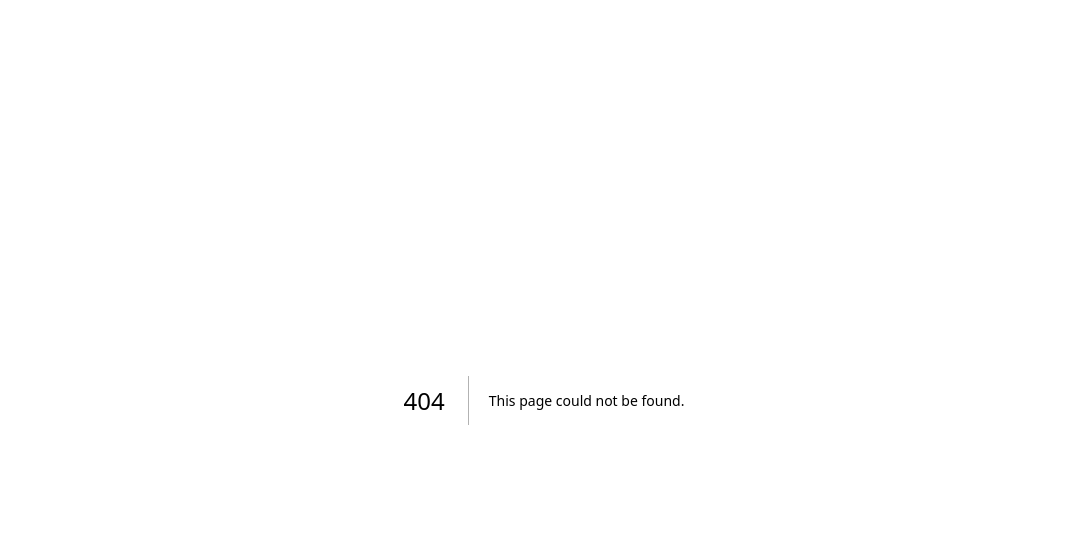
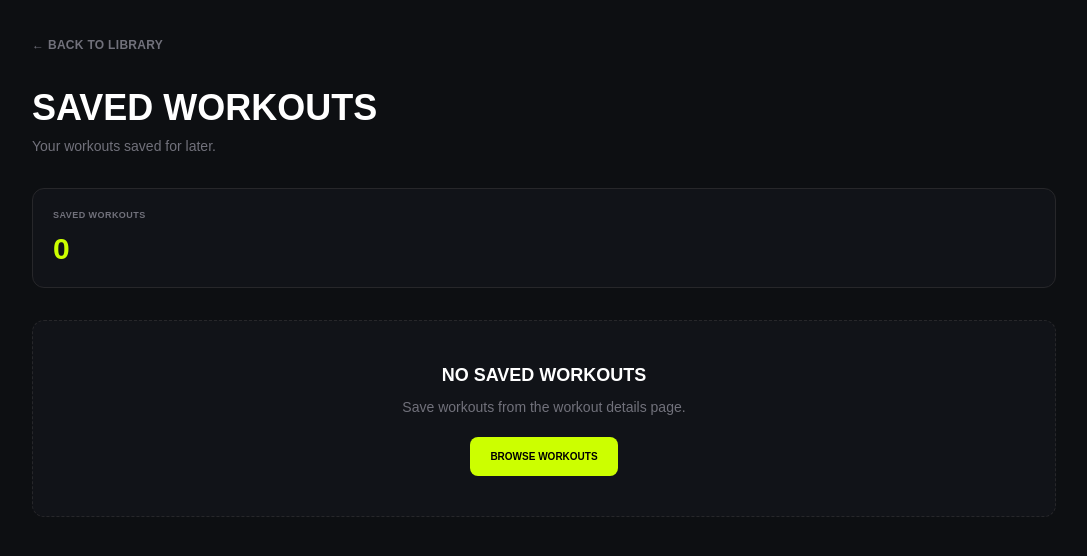
Before and after one commit to afjal-hosen-lab/my-next.js-assignment, a Next.js app: page /saved in a window 1280 px wide. Before the commit this address had no page. Shown: the top 556 px of the page, without its empty margins (96-1183 px from the left). Built offline with nearby package versions, Linux system fonts and the light colour scheme.

Commit message:
added saved workouts functionality

```diff
--- /dev/null
+++ b/app/saved/page.js
@@ -0,0 +1,164 @@
+"use client";
+
+import { useEffect, useState } from "react";
+import Link from "next/link";
+
+export default function SavedPage() {
+  const [savedWorkouts, setSavedWorkouts] = useState([]);
+
+  useEffect(() => {
+    const saved = JSON.parse(
+      localStorage.getItem("fitlog-saved") || "[]"
+    );
+
+    setSavedWorkouts(saved);
+  }, []);
+
+  function removeSaved(id) {
+    const updatedSaved = savedWorkouts.filter(
+      (workout) => workout.id !== id
+    );
+
+    localStorage.setItem(
+      "fitlog-saved",
+      JSON.stringify(updatedSaved)
+    );
+
+    setSavedWorkouts(updatedSaved);
+
+    window.dispatchEvent(
+      new Event("fitlog-saved-updated")
+    );
+  }
+
+  return (
+    <main className="min-h-screen bg-[#0d0f12] px-4 py-8 text-white sm:px-6 lg:px-8">
+      <div className="mx-auto max-w-5xl">
+
+        {/* Back to Library */}
+        <Link
+          href="/"
+          className="text-xs font-bold uppercase tracking-wide text-zinc-500 transition hover:text-[#ccff00]"
+        >
+          ← Back to Library
+        </Link>
+
+        {/* Page Heading */}
+        <div className="mt-8">
+          <h1 className="text-3xl font-black uppercase sm:text-4xl">
+            Saved Workouts
+          </h1>
+
+          <p className="mt-2 text-sm text-zinc-500">
+            Your workouts saved for later.
+          </p>
+        </div>
+
+        {/* Saved Count */}
+        <div className="mt-8 rounded-xl border border-zinc-800 bg-[#111318] p-5">
+          <p className="text-[9px] font-bold uppercase tracking-wider text-zinc-500">
+            Saved Workouts
+          </p>
+
+          <p className="mt-2 text-3xl font-black text-[#ccff00]">
+            {savedWorkouts.length}
+          </p>
+        </div>
+
+        {/* Saved Workout List */}
+        <div className="mt-8">
+
+          {savedWorkouts.length === 0 ? (
+            <div className="rounded-xl border border-dashed border-zinc-800 bg-[#111318] p-10 text-center">
+
+              <h2 className="text-lg font-black uppercase">
+                No Saved Workouts
+              </h2>
+
+              <p className="mt-2 text-sm text-zinc-500">
+                Save workouts from the workout details page.
+              </p>
+
+              <Link
+                href="/"
+                className="mt-5 inline-block rounded-lg bg-[#ccff00] px-5 py-3 text-[10px] font-black uppercase text-black transition hover:bg-[#b8e600]"
+              >
+                Browse Workouts
+              </Link>
+
+            </div>
+          ) : (
+            <div className="space-y-3">
+
+              {savedWorkouts.map((workout) => (
+                <div
+                  key={workout.id}
+                  className="flex flex-col gap-4 rounded-xl border border-zinc-800 bg-[#111318] p-4 transition hover:border-zinc-700 sm:flex-row sm:items-center"
+                >
+
+                  {/* Workout Image */}
+                  <img
+                    src={workout.image}
+                    alt={workout.name}
+                    className="h-24 w-full rounded-lg object-cover sm:w-36"
+                  />
+
+                  {/* Workout Information */}
+                  <div className="flex-1">
+
+                    <h2 className="text-sm font-black uppercase text-white">
+                      {workout.name}
+                    </h2>
+
+                    <p className="mt-1 text-xs leading-5 text-zinc-500">
+                      {workout.description}
+                    </p>
+
+                    <div className="mt-3 flex flex-wrap gap-3 text-[9px] font-bold uppercase text-zinc-500">
+
+                      <span className="rounded-full bg-zinc-900 px-2 py-1">
+                        {workout.duration} min
+                      </span>
+
+                      <span className="rounded-full bg-zinc-900 px-2 py-1">
+                        {workout.caloriesBurned} kcal
+                      </span>
+
+                      <span className="rounded-full bg-zinc-900 px-2 py-1">
+                        {workout.difficulty}
+                      </span>
+
+                    </div>
+                  </div>
+
+                  {/* Actions */}
+                  <div className="flex gap-2">
+
+                    <Link
+                      href={`/workout/${workout.id}`}
+                      className="rounded-lg border border-zinc-700 px-3 py-2 text-[9px] font-bold uppercase text-zinc-300 transition hover:border-[#ccff00] hover:text-[#ccff00]"
+                    >
+                      View
+                    </Link>
+
+                    <button
+                      onClick={() => removeSaved(workout.id)}
+                      className="rounded-lg border border-zinc-800 px-3 py-2 text-[9px] font-bold uppercase text-red-400 transition hover:bg-red-500/10"
+                    >
+                      Remove
+                    </button>
+
+                  </div>
+
+                </div>
+              ))}
+
+            </div>
+          )}
+
+        </div>
+
+      </div>
+    </main>
+  );
+}
--- a/components/Navbar.js
+++ b/components/Navbar.js
@@ -6,29 +6,43 @@ import { useEffect, useState } from "react";
 
 export default function Navbar() {
     const [planCount, setPlanCount] = useState(0);
+    const [savedCount, setSavedCount] = useState(0);
 
     useEffect(() => {
-    function updatePlanCount() {
+   function updateCounts() {
     const plan = JSON.parse(
       localStorage.getItem("fitlog-plan") || "[]"
     );
 
+    const saved = JSON.parse(
+      localStorage.getItem("fitlog-saved") || "[]"
+    );
+
     setPlanCount(plan.length);
+    setSavedCount(saved.length);
   }
 
-    // Load count when Navbar opens
-    updatePlanCount();
+  updateCounts();
 
-    // Update count when workout is added/removed
   window.addEventListener(
     "fitlog-plan-updated",
-      updatePlanCount
+    updateCounts
+  );
+
+  window.addEventListener(
+    "fitlog-saved-updated",
+    updateCounts
   );
 
   return () => {
     window.removeEventListener(
       "fitlog-plan-updated",
-        updatePlanCount
+      updateCounts
+    );
+
+    window.removeEventListener(
+      "fitlog-saved-updated",
+      updateCounts
     );
   };
 }, []);
@@ -68,7 +82,6 @@ export default function Navbar() {
 
         <div className="flex items-center gap-2">
 
-          {/* Plan Count */}
             <Link
             href="/my-plan"
             className="rounded-full bg-[#ccff00] px-3 py-1.5 text-[10px] font-black uppercase text-black"
@@ -76,12 +89,11 @@ export default function Navbar() {
             Plan {planCount}
             </Link>
 
-          {/* Saved */}
             <Link
-            href="/my-plan"
+            href="/saved"
             className="rounded-full border border-zinc-700 px-3 py-1.5 text-[10px] font-black uppercase text-zinc-300"
             >
-            Saved 0
+            Saved {savedCount}
             </Link>
 
         </div>
--- a/components/WorkoutActions.js
+++ b/components/WorkoutActions.js
@@ -45,6 +45,8 @@ export default function WorkoutActions({ workout }) {
         "fitlog-saved",
         JSON.stringify(updatedSaved)
         );
+
+        window.dispatchEvent(new Event("fitlog-saved-updated"));
     }
 
     setSaved(true);
```
Also changed, not shown: app/my-plan/page.js (+0 -7 lines), app/workout/[id]/page.js (+0 -10 lines). Lines whose indentation alone changed are shown as unchanged.
